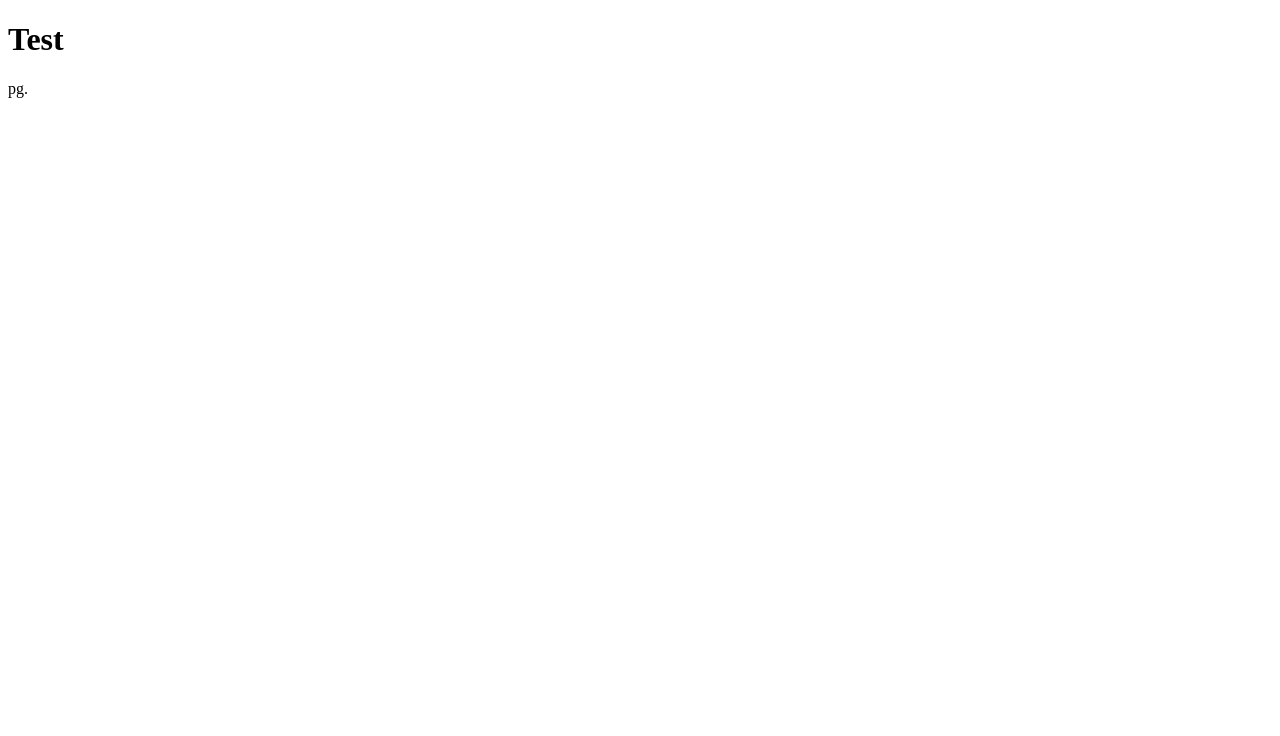
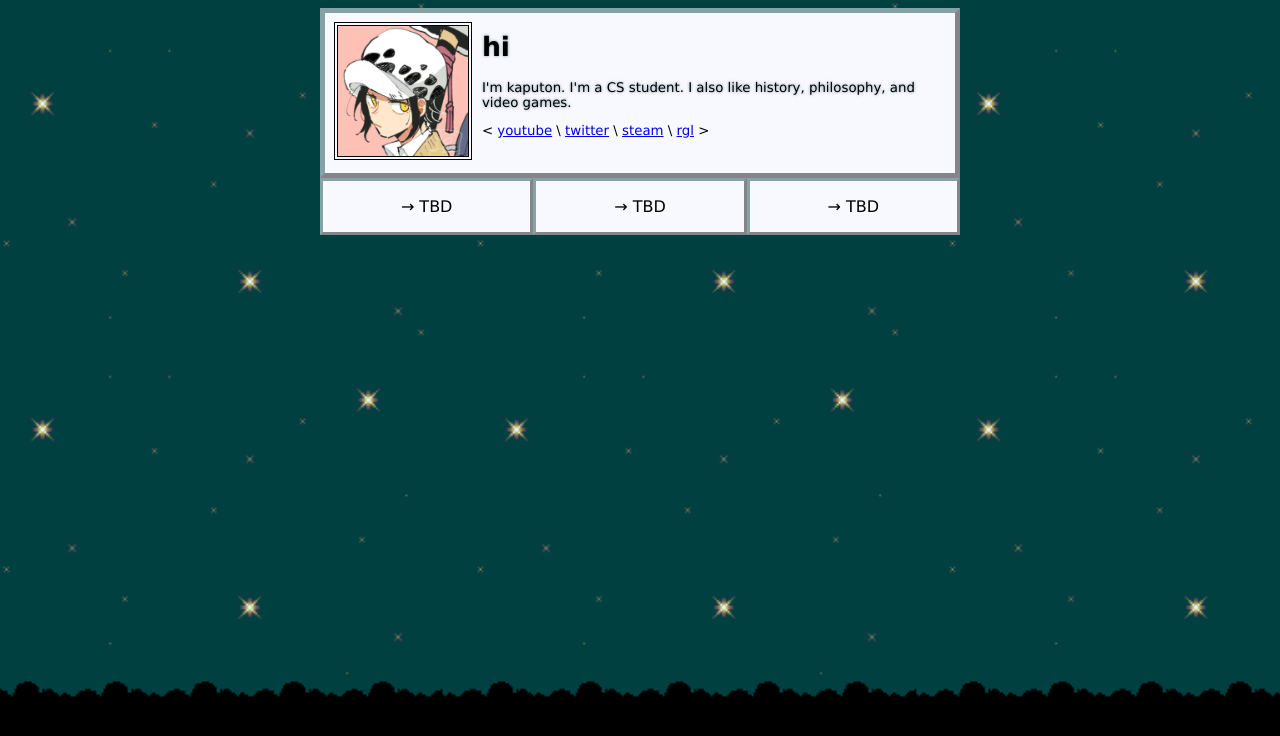
Before and after one commit to Kaputon/Kaputon.github.io, a plain HTML site: page index.html in a window 1280 px wide. Drawn offline with Linux system fonts and the light colour scheme.

Commit message:
v1
added:
[*] assets/. . .
[*] index.html
[*] games.html

```diff
--- /dev/null
+++ b/index-style.css
@@ -0,0 +1,76 @@
+:root {
+    /* How much of the page we want our index UI to take up. Half of the viewport width*/
+    --index-page-percentage: 100%;
+    --main-font: verdana;
+    --main-ui-color: ghostwhite;
+    --ui-outset-color: #00404075;
+    --main-ui-margin-left: 25%;
+    --title-pfp-width-px: 130px;
+}
+html{
+    background-color: #000000;
+    font-family: var(--main-font);
+    font-size: smaller;
+}
+.title-section {
+    background-color: var(--main-ui-color);
+    color: black;
+    border: 5px outset var(--ui-outset-color);
+}
+.title-profile-picture-container {
+    text-shadow: blue 5px 5px 20px;
+    padding: 1.5%;
+/*    align-self: center;*/
+    float: left;
+}
+.title-text-container{
+    text-shadow: #00404090 0 0 3px;
+    align-content: center;
+}
+.button-container {
+    display: flex;
+    flex-direction: row;
+/*    flex-wrap: nowrap;*/
+}
+.button {
+    flex: 1;
+    background-color: var(--main-ui-color);
+    color: black;
+    text-align: center;
+    font-size: larger;
+    border: 3px outset var(--ui-outset-color);
+}
+.button a{
+    color: black;
+    text-decoration: none;
+}
+.background-with-img{
+    background-image: url('assets/star_night_anim_bg/frame1.png') ;
+    animation: anim-background 1s infinite;
+    position: fixed;
+    width: 100vw;
+    height: 100vh;
+    background-size: contain;
+    top: 0;
+    left: 0;
+    background-repeat: repeat-x;
+    z-index: -1;
+}
+.ui-container{
+    display: flex;
+    flex-direction: column;
+    position: absolute;
+    left: var(--main-ui-margin-left);
+    width: 50vw;
+    height: 97vh;
+}
+.index-page{
+    width: 99vw;
+    height: 97vh;
+}
+@keyframes anim-background{
+    25%  {background-image: url(assets/star_night_anim_bg/frame2.png);}
+    50%  {background-image: url(assets/star_night_anim_bg/frame3.png);}
+    75%  {background-image: url(assets/star_night_anim_bg/frame4.png);}
+    100%  {background-image: url(assets/star_night_anim_bg/frame1.png);}
+}
--- a/index.html
+++ b/index.html
@@ -1,7 +1,56 @@
-<!DOCTYPE html>
+<!doctype html>
 <html>
-<body>
-<h1>Test</h1>
-<p>pg.</p>
-</body>
+    <head>
+        <link rel="icon" href='assets/favicon/favicon.ico' type="image/x-icon">
+        <link rel="stylesheet" href="index-style.css">
+    </head>
+
+    <body>
+
+        <div class="index-page">
+            <div class="ui-container" id="root">
+                <div class="title-section">
+                    <div class="title-profile-picture-container">
+                        <a href="https://x.com/shio_to_no/status/1747254313402118328">
+                            <img src='assets/profile.jpg' alt="My current profile picture" style="width: var(--title-pfp-width-px);border:0.35vw double black">
+                        </a>
+                    </div>
+                    <div class="title-text-container">
+                        <h1 id="title">hi</h1>
+                        <p>I'm kaputon. I'm a CS student. I also like history, philosophy, and video games.</p>
+
+                        <!-- links -->
+
+                        <p id="links" style="text-shadow: none">
+                            &lt; <a href="https://www.youtube.com/MrSuicidalCheezy">youtube</a> \
+                            <a href="https://twitter.com/Kaputon_">twitter</a> \
+                            <a href="https://steamcommunity.com/id/CapKap/">steam</a> \
+                            <a href="https://rgl.gg/Public/PlayerProfile?p=76561198146299782">rgl</a>
+                            &gt;
+                        </p>
+                    </div>
+                </div>
+
+                <div class="button-container">
+                    <div class="button" id="games">
+                        <a href="/games.html">
+                            <p>→ TBD</p>
+                        </a>
+                    </div>
+                    <div class="button" id="books">
+                        <a href="">
+                            <p>→ TBD</p>
+                        </a>
+                    </div>
+                    <div class="button" id="misc">
+                        <a href="">
+                            <p>→ TBD</p>
+                        </a>
+                    </div>
+                </div>
+
+                <div class="background-with-img"></div>
+            </div>
+        </div>
+    </body>
 </html>
```
Also changed, not shown: games.html (added, +12 -0 lines), assets/favicon/favicon.ico (added), assets/profile.jpg (added), assets/star_night_anim_bg/frame1.png (added), assets/star_night_anim_bg/frame2.png (added), assets/star_night_anim_bg/frame3.png (added), assets/star_night_anim_bg/frame4.png (added).
